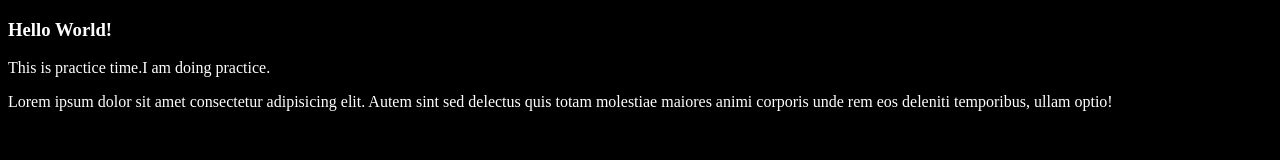
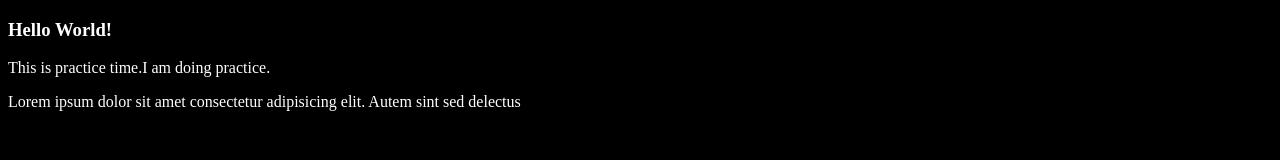
Before and after one commit to Shivamkumarbrh/hello--world-, a plain HTML site: page index.html in a window 1280 px wide. Drawn offline with Linux system fonts and the light colour scheme.

Commit message:
newupdate

```diff
--- a/index.html
+++ b/index.html
@@ -10,6 +10,6 @@
 <body>
     <h3>Hello World!</h3>
     <p>This is practice time.I am doing practice.</p>
-    <p>Lorem ipsum dolor sit amet consectetur adipisicing elit. Autem sint sed delectus quis totam molestiae maiores animi corporis unde rem eos deleniti temporibus, ullam optio!</p>
+    <p>Lorem ipsum dolor sit amet consectetur adipisicing elit. Autem sint sed delectus </p>
 </body>
 </html>
```
